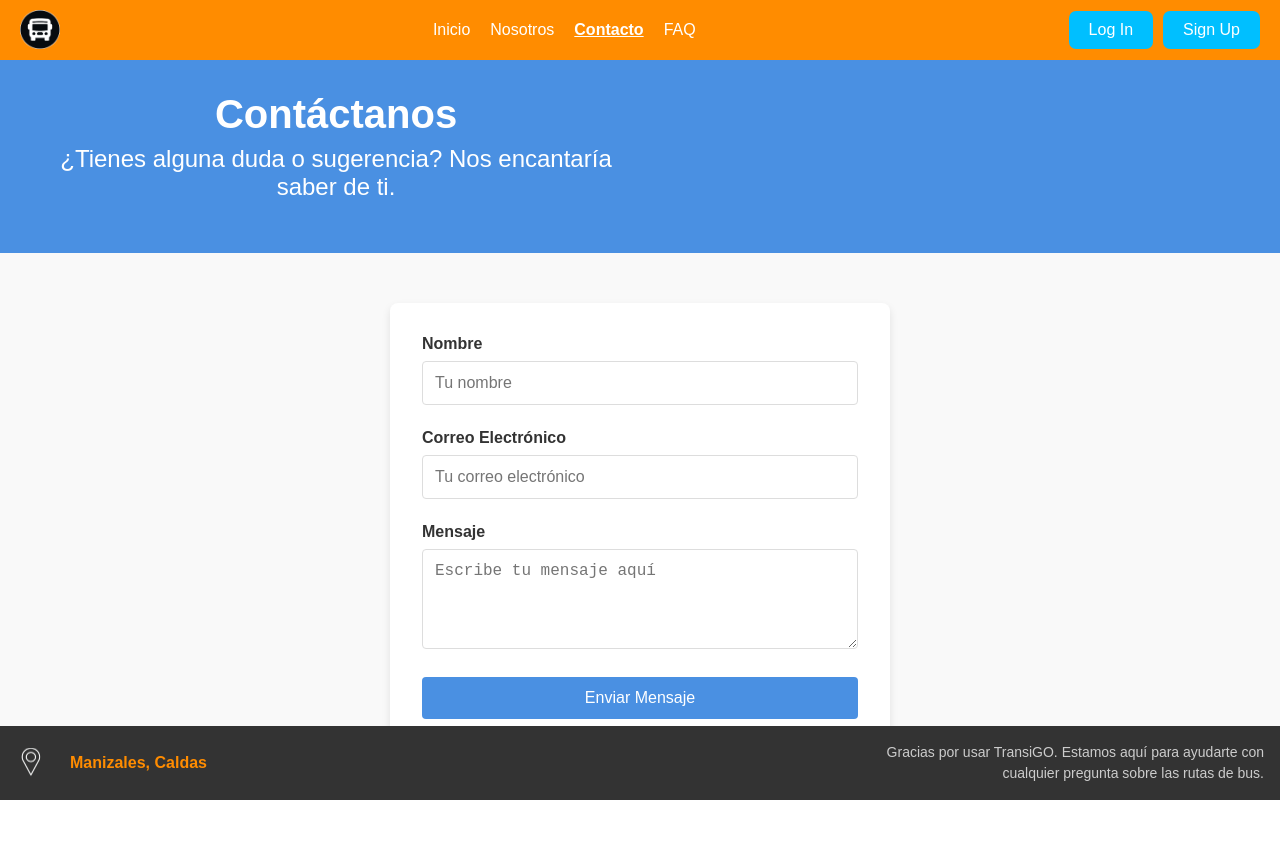
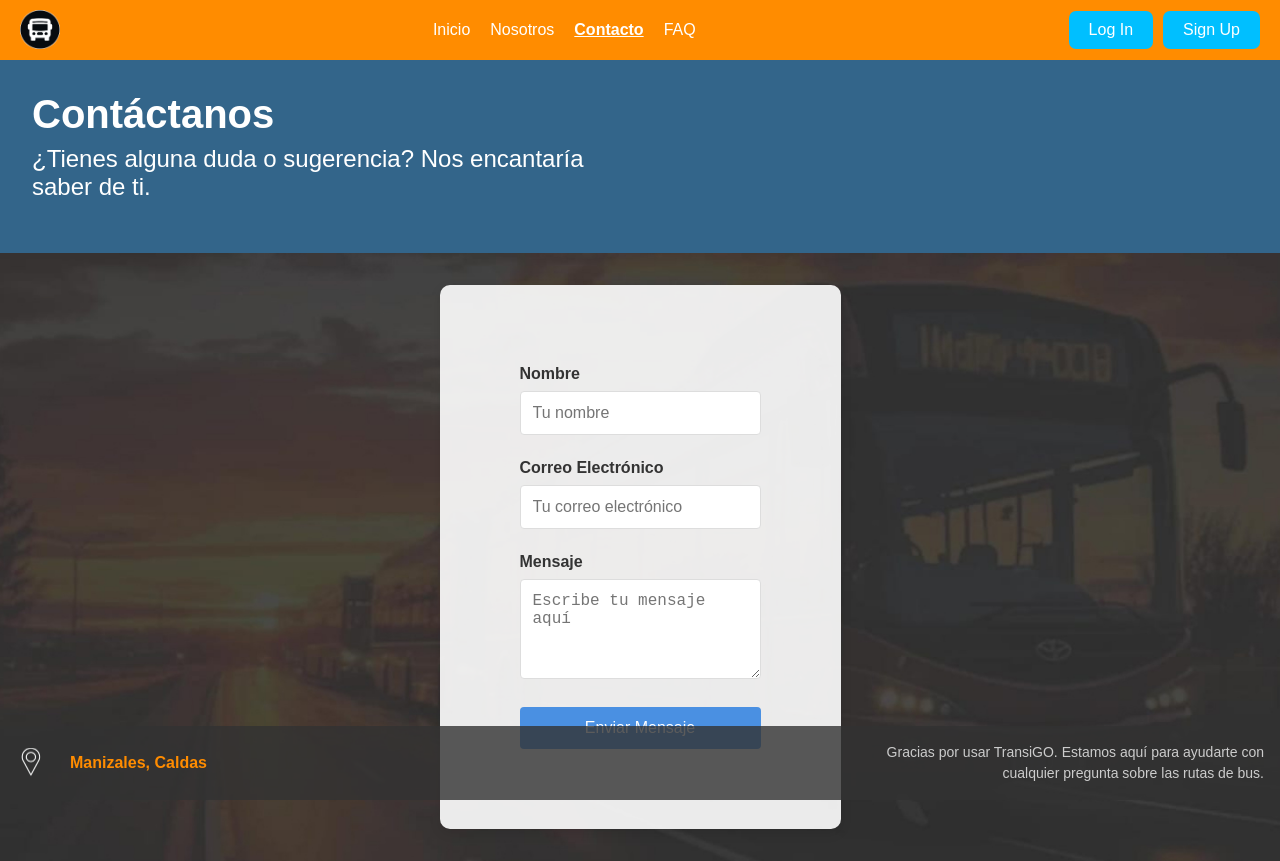
Before and after one commit to faberh12/TransiGO-, a React (Vite) app: page /Contact in a window 1280 px wide. Before the commit the page ends 800 px from the top, so only its background shows below. Built offline with nearby package versions, Linux system fonts and the light colour scheme.

Commit message:
updated css

```diff
--- a/src/components/pages/Contact/Contact.css
+++ b/src/components/pages/Contact/Contact.css
@@ -2,14 +2,15 @@
   display: flex;
   flex-direction: column;
   min-height: 100vh;
-    background-color: #f9f9f9;
 }
 
 .contact-header {
-    text-align: center;
+  text-align: left;
   padding: 2rem;
-    background-color: #4A90E2;
+  background-color: #33658A;
   color: white;
+  position: relative;
+  z-index: 2;
 }
 
 .header-content h1 {
@@ -17,23 +18,34 @@
   margin-bottom: 0.5rem;
 }
 
-  .contact-form-section {
+
+.contact-background {
   flex: 1;
+  background-image: url('/imagen1.jpg');
+  background-size: cover;
+  background-position: center;
+  background-repeat: no-repeat;
   display: flex;
-    justify-content: center;
+  flex-direction: column;
   align-items: center;
   padding: 2rem;
+  position: relative;
+}
+
+.contact-form-section {
+  position: relative;
+  z-index: 2;
 }
 
 .contact-form {
+  background-color: rgba(255, 255, 255, 0.9);
+  padding: 80px;
+  border-radius: 10px;
+  box-shadow: 0 4px 12px rgba(0, 0, 0, 0.1);
   max-width: 500px;
   width: 100%;
-    background: white;
-    padding: 2rem;
-    border-radius: 8px;
-    box-shadow: 0 4px 8px rgba(0, 0, 0, 0.1);
+  height: fit-content;
 }
-
 .form-group {
   margin-bottom: 1.5rem;
 }
@@ -75,14 +87,15 @@
   background-color: #357ABD;
 }
 
-  /* Estilos para el pie de página */
+
 .footer {
   display: flex;
   justify-content: space-between;
   align-items: center;
   padding: 1rem;
-    background-color: #333;
+  background-color: rgba(51, 51, 51, 0.8);
   color: white;
+  z-index: 2;
 }
 
 .footer-location {
--- a/src/components/pages/Contact/Contact.jsx
+++ b/src/components/pages/Contact/Contact.jsx
@@ -16,6 +16,8 @@ export function Contact() {
         </div>
       </header>
 
+      {/* Sección de fondo para el formulario y pie de página */}
+      <div className="contact-background">
         {/* Formulario de contacto */}
         <section className="contact-form-section">
           <form className="contact-form">
@@ -48,5 +50,6 @@ export function Contact() {
           </div>
         </footer>
       </div>
+    </div>
   );
 }
```
Lines whose indentation alone changed are shown as unchanged.
